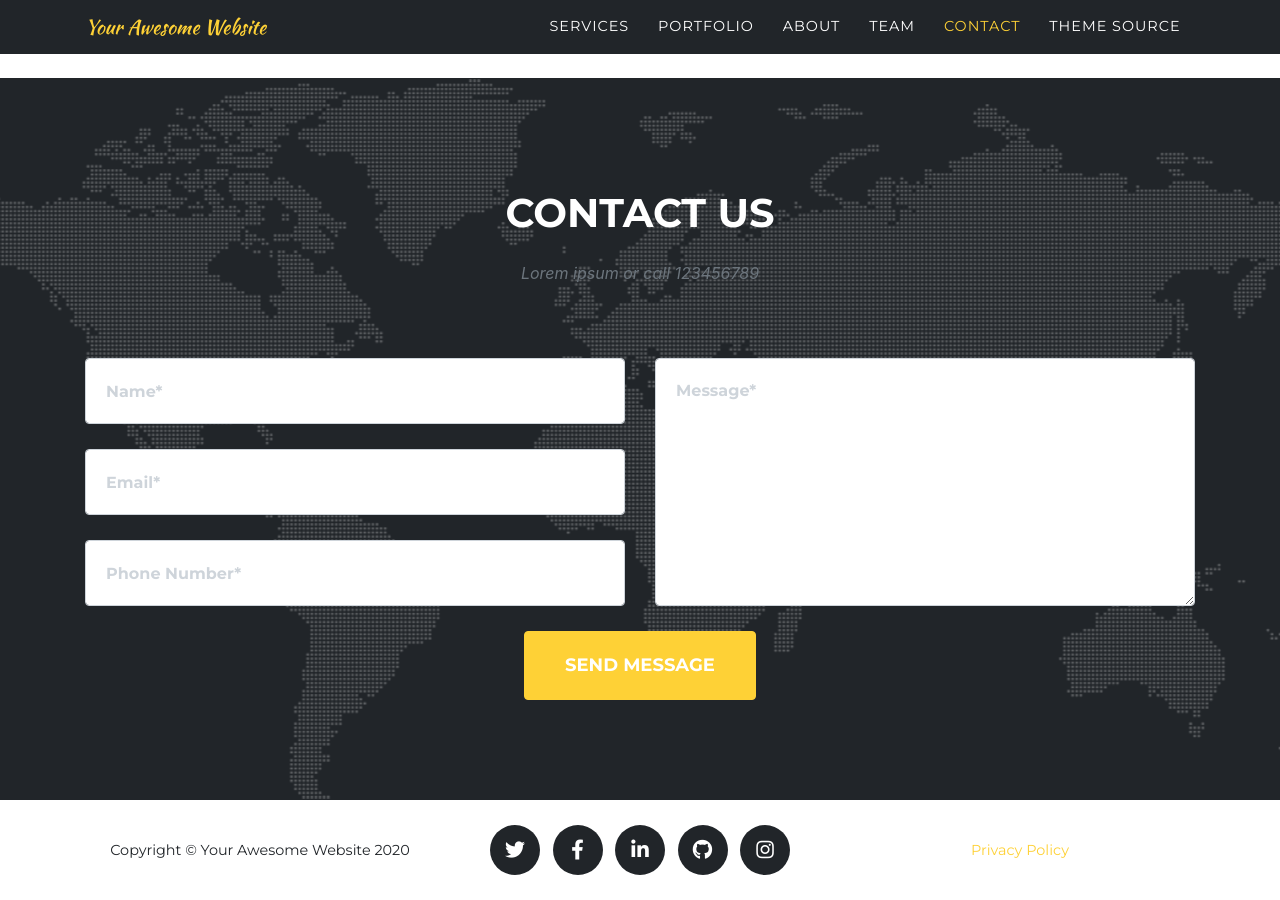
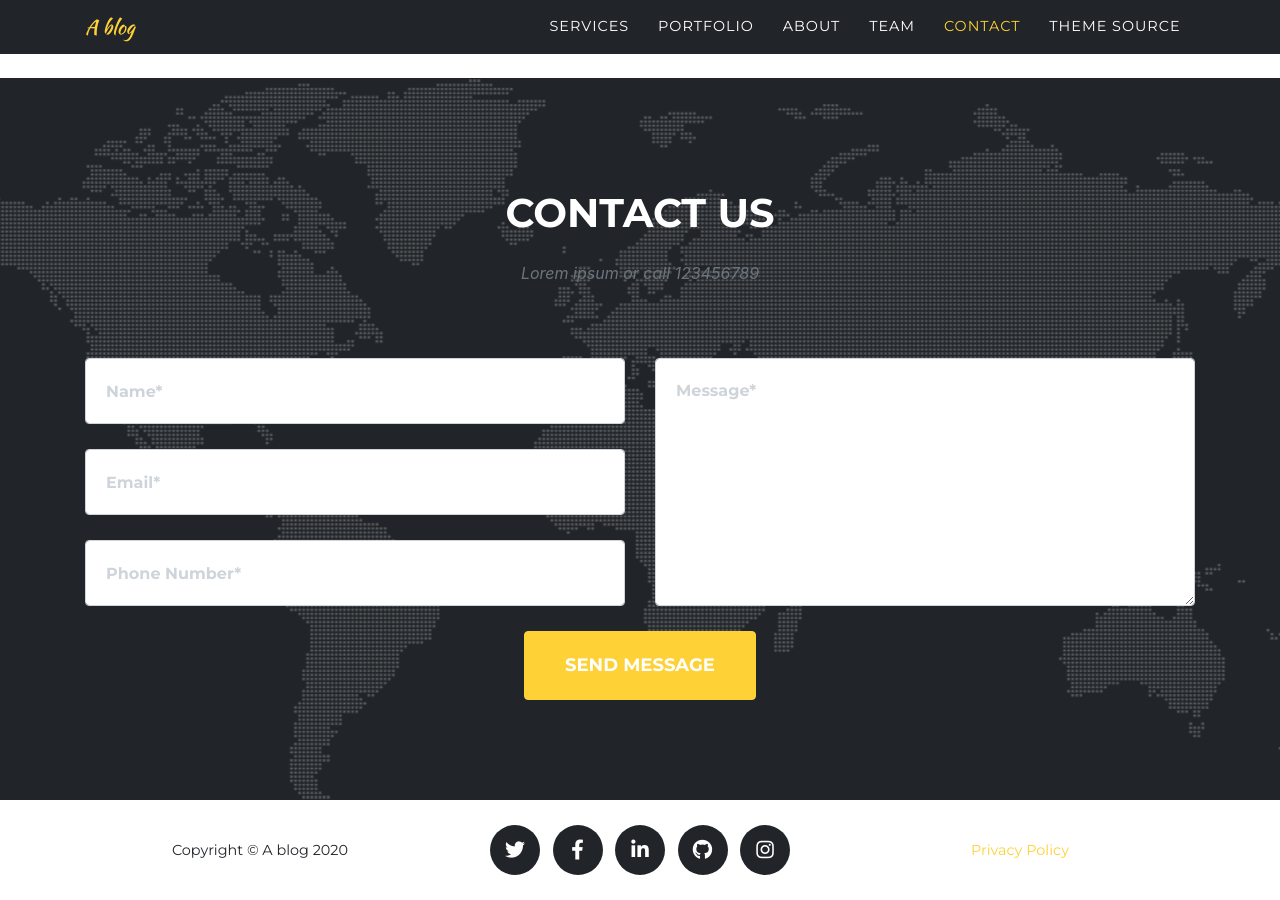
Before and after one commit to Colawithrain/CV, a Jekyll site: the page built from index.md, in a window 1280 px wide and 900 px high, scrolled down 5261 px. Built offline with Jekyll 4.4.1, drawn with Linux system fonts in a browser that asks for light colours; some web fonts are replaced.

Commit message:
Update _config.yml

```diff
--- a/_config.yml
+++ b/_config.yml
@@ -16,7 +16,7 @@ theme: jekyll-agency
 url    : "https://colawithrain.github.io" # the base hostname & protocol for your site, e.g. http://example.com
 baseurl: "/CV" # the subpath of your site, e.g. /blog
 
-title      : Your Awesome Website
+title      : A blog
 email      : your-email@example.com #this is also the email contact forms will go to
 description: "Site description"
 author     : Your Name
```
